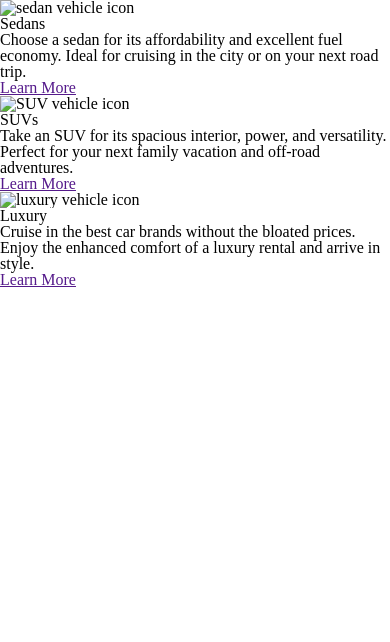
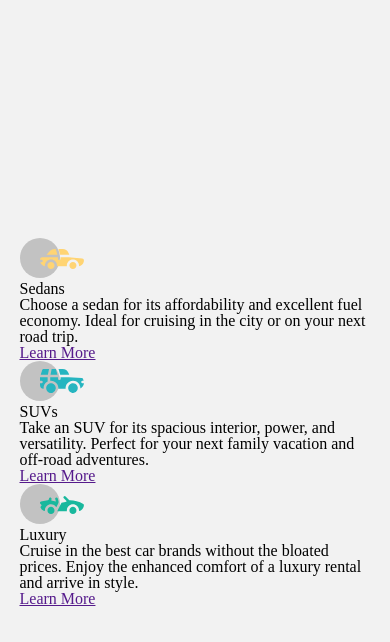
Before and after one commit to Dangerina/3-col-preview-card, a plain HTML site: page index.html in a window 390 px wide. Drawn offline with Linux system fonts and the light colour scheme.

Commit message:
mobile first base flexbox layout

```diff
--- a/index.html
+++ b/index.html
@@ -10,19 +10,19 @@
 <body>
     <main>
         <div class="card first-card">
-            <img src="" alt="sedan vehicle icon">
+            <img src="images/icon-sedans.svg" alt="sedan vehicle icon">
             <h1>Sedans</h1>
             <p>Choose a sedan for its affordability and excellent fuel economy. Ideal for cruising in the city or on your next road trip.</p>
             <a href="">Learn More</a>
         </div>
         <div class="card second-card">
-            <img src="" alt="SUV vehicle icon">
+            <img src="images/icon-suvs.svg" alt="SUV vehicle icon">
             <h1>SUVs</h1>
             <p>Take an SUV for its spacious interior, power, and versatility. Perfect for your next family vacation and off-road adventures.</p>
             <a href="">Learn More</a>
         </div>
         <div class="card third-card">
-            <img src="" alt="luxury vehicle icon">
+            <img src="images/icon-luxury.svg" alt="luxury vehicle icon">
             <h1>Luxury</h1>
             <p>Cruise in the best car brands without the bloated prices. Enjoy the enhanced comfort of a luxury rental and arrive in style. </p>
             <a href="">Learn More</a>
--- a/style.css
+++ b/style.css
@@ -0,0 +1,33 @@
+body{
+    background-color: #F2F2F2;
+    display: flex;
+    flex-direction: column;
+    justify-content: center;
+    align-items: center;
+    height: 100vh;
+}
+
+main{
+    width: 90%;
+}
+
+.card{
+    display: inline-block;
+}
+
+
+@media only screen and (min-width: 920px) {
+    body{
+        flex-direction: row;
+    }
+
+    main{
+        width: 920px;
+    }
+
+    .card{
+
+       width: 33%;
+    }
+
+}
```
